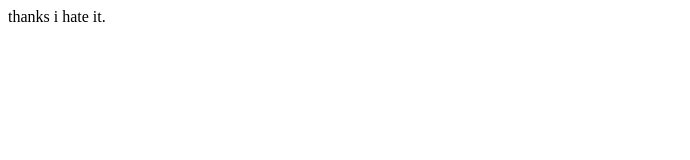
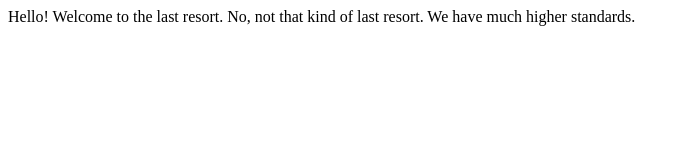
Before and after one commit to DeejMix/The-Last-Resort, a plain HTML site: page index.html in a window 1280 px wide. Shown: the whole page, without its empty margins (0-690 px from the left). Drawn offline with Linux system fonts and the light colour scheme.

Commit message:
Update index.html

```diff
--- a/index.html
+++ b/index.html
@@ -3,6 +3,6 @@
   <title>The Last Resort</title>
   </head>
   <body>
-  thanks i hate it.
+  Hello! Welcome to the last resort. No, not that kind of last resort. We have much higher standards.
   </body>
 </html>
```
